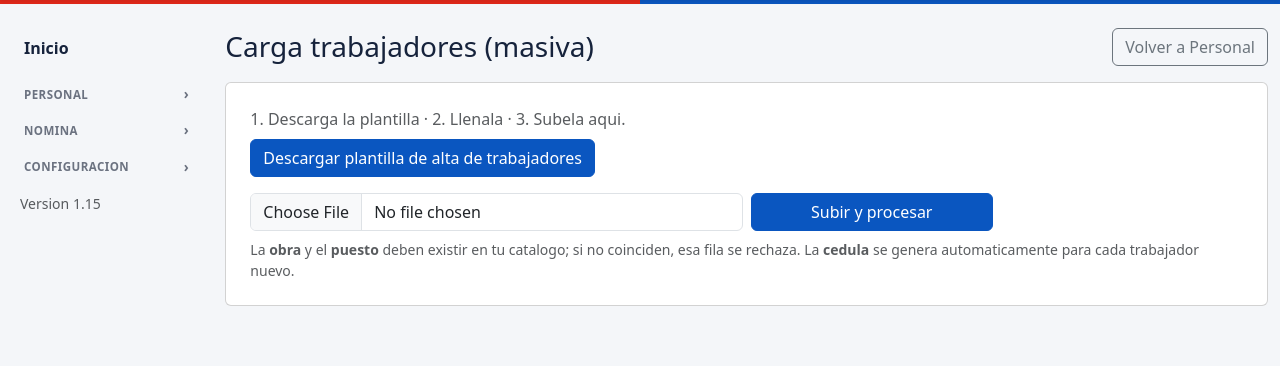
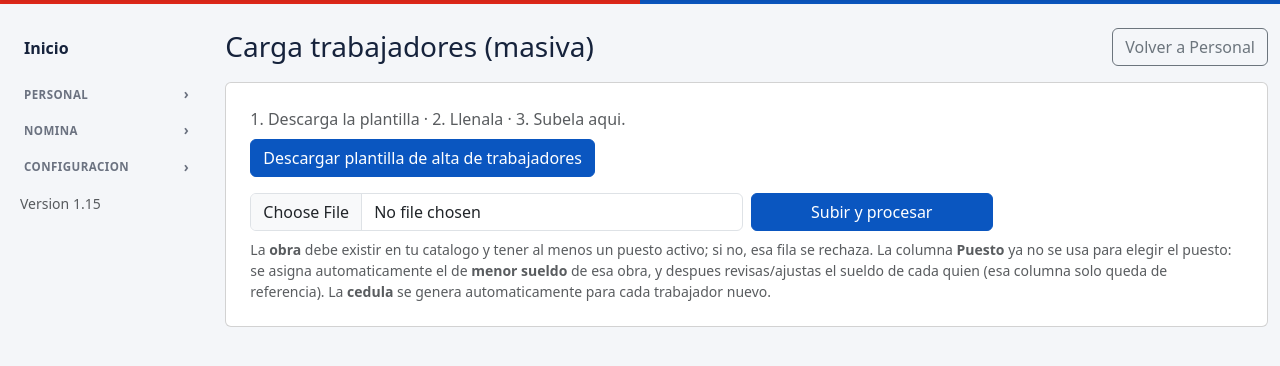
Before and after one commit to Poltech2024/poltech, a Flask app: page /personal/carga in a window 1280 px wide. Shown: the part 64-430 px from the top of the page. Run offline with Flask 3, Linux system fonts and the light colour scheme; the visitor is signed in with stand-in values (Sample User, id 1).

Commit message:
Carga masiva: la columna Puesto ya no se usa para elegir el puesto, ahora siempre se asigna el puesto activo de menor sueldo de la obra (para revisar y ajustar el sueldo despues). Se agrega un listado de los trabajadores creados con exito (cedula, obra, puesto y sueldo asignado) para facilitar esa revision. Se quita el menu desplegable dependiente de Puesto en la plantilla de Excel, ya que no aplica.

```diff
--- a/app.py
+++ b/app.py
@@ -113,13 +113,18 @@ def siguiente_cedula(db):
     return f"{letra}{num:03d}"
 
 
-def resolver_puesto(db, obra_nom, puesto_nom):
-    """Devuelve el id del puesto y el estado de su obra, coincidiendo con obra + categoria
-    del catalogo (solo puestos activos), o None si esa combinacion no existe."""
+def resolver_puesto(db, obra_nom):
+    """En la carga masiva, el texto de la columna Puesto ya no se usa para elegir
+    el puesto (queda solo de referencia): siempre se asigna el puesto activo de
+    menor sueldo semanal de la obra indicada, para revisar y ajustar el sueldo
+    de cada quien despues. Devuelve el puesto (id, nombre, sueldo, estado de la
+    obra) o None si la obra no existe o no tiene puestos activos."""
     return db.execute(
-        "SELECT p.id, o.estado FROM puestos p JOIN obras o ON o.id=p.obra_id "
-        "WHERE lower(o.nombre)=lower(?) AND lower(p.nombre)=lower(?) AND p.activo=1",
-        ((obra_nom or "").strip(), (puesto_nom or "").strip())).fetchone()
+        "SELECT p.id, p.nombre AS puesto, p.sueldo_semanal, o.estado FROM puestos p "
+        "JOIN obras o ON o.id=p.obra_id "
+        "WHERE lower(o.nombre)=lower(?) AND p.activo=1 "
+        "ORDER BY p.sueldo_semanal ASC LIMIT 1",
+        ((obra_nom or "").strip(),)).fetchone()
 
 
 ESTADOS = [
@@ -1789,9 +1794,9 @@ def personal_nuevo():
 # ---------------------------------------------------------------------------
 COLS_CARGA = ["NOMBRE(S)", "PRIMER APELLIDO", "SEGUNDO APELLIDO", "CURP", "RFC",
               "CP FISCAL", "NSS", "SEXO (H/M)", "FECHA NACIMIENTO (DD-MM-AAAA)",
-              "OBRA", "PUESTO", "FECHA ALTA (DD-MM-AAAA)", "SALARIO ALTA IMSS",
-              "INFONAVIT SEMANAL", "BANCO", "TIPO DE CUENTA", "NUMERO DE CUENTA",
-              "OBSERVACIONES"]
+              "OBRA", "PUESTO (referencia, no se usa)", "FECHA ALTA (DD-MM-AAAA)",
+              "SALARIO ALTA IMSS", "INFONAVIT SEMANAL", "BANCO", "TIPO DE CUENTA",
+              "NUMERO DE CUENTA", "OBSERVACIONES"]
 
 @app.route("/personal/plantilla")
 @login_required
@@ -1803,7 +1808,7 @@ def personal_plantilla():
     ws.append(COLS_CARGA)
     ws.append(["JUAN", "PEREZ", "LOPEZ", "PELJ800101HDFRPN09", "PELJ800101AB1",
                "54000", "12345678903", "H", "01-01-1980", "Torre Reforma",
-               "Soldador", "28-07-2026", "3000", "0", "BBVA Mexico",
+               "(no se usa)", "28-07-2026", "3000", "0", "BBVA Mexico",
                "CLABE interbancaria", "012180001234567890", ""])
     from openpyxl.styles import Font, PatternFill
     for c in ws[1]:
@@ -1814,10 +1819,9 @@ def personal_plantilla():
 
     # -----------------------------------------------------------------
     # Hoja oculta "Listas": aqui viven los valores de los menus desplegables
-    # (Sexo, Obra, Banco, Tipo de cuenta) y, para cada obra, la lista de sus
-    # puestos (para que el desplegable de Puesto dependa de la Obra elegida).
+    # (Sexo, Obra, Banco, Tipo de cuenta). El Puesto ya no tiene desplegable:
+    # queda de referencia y no se usa para elegir el puesto (ver personal_carga).
     # -----------------------------------------------------------------
-    from openpyxl.utils import get_column_letter
     from openpyxl.workbook.defined_name import DefinedName
     from openpyxl.worksheet.datavalidation import DataValidation
 
@@ -1828,13 +1832,11 @@ def personal_plantilla():
     def nombrar_rango(nombre, ref):
         wb.defined_names[nombre] = DefinedName(nombre, attr_text=ref)
 
-    # Columna A: nombre de la obra. Columna B: clave interna (para ubicar sus puestos).
+    # Columna A: nombre de la obra.
     for idx, o in enumerate(obras_l, start=1):
         lst.cell(row=idx, column=1, value=o["nombre"])
-        lst.cell(row=idx, column=2, value=f"OBRA_{o['id']}")
     if obras_l:
         nombrar_rango("ListaObras", f"Listas!$A$1:$A${len(obras_l)}")
-        nombrar_rango("MapaObraKey", f"Listas!$A$1:$B${len(obras_l)}")
 
     # Columna D: bancos. Columna E: tipo de cuenta.
     for idx, b in enumerate(BANCOS, start=1):
@@ -1844,21 +1846,6 @@ def personal_plantilla():
         lst.cell(row=idx, column=5, value=t)
     nombrar_rango("ListaTipoCuenta", f"Listas!$E$1:$E${len(TIPOS_CUENTA)}")
 
-    # A partir de la columna G, una columna por obra con sus puestos.
-    col = 7
-    for o in obras_l:
-        filas_puesto = db.execute(
-            "SELECT nombre FROM puestos WHERE obra_id=? AND activo=1 ORDER BY nombre",
-            (o["id"],)).fetchall()
-        nombres_puesto = [r["nombre"] for r in filas_puesto]
-        if not nombres_puesto:
-            continue
-        for r, pnom in enumerate(nombres_puesto, start=1):
-            lst.cell(row=r, column=col, value=pnom)
-        letra = get_column_letter(col)
-        nombrar_rango(f"OBRA_{o['id']}", f"Listas!${letra}$1:${letra}${len(nombres_puesto)}")
-        col += 1
-
     # -----------------------------------------------------------------
     # Menus desplegables en la hoja "Trabajadores"
     # -----------------------------------------------------------------
@@ -1876,13 +1863,6 @@ def personal_plantilla():
                                   error="Elige una obra de la lista (ya dada de alta en Obras).")
         ws.add_data_validation(dv_obra)
         dv_obra.add(f"J2:J{ultima_fila}")
-
-        # El Puesto depende de la Obra escrita en la misma fila (columna J).
-        dv_puesto = DataValidation(
-            type="list", formula1="INDIRECT(VLOOKUP($J2,MapaObraKey,2,0))",
-            allow_blank=True, showErrorMessage=False)
-        ws.add_data_validation(dv_puesto)
-        dv_puesto.add(f"K2:K{ultima_fila}")
 
     dv_banco = DataValidation(type="list", formula1="ListaBancos", allow_blank=True,
                               showErrorMessage=False)
@@ -1918,6 +1898,7 @@ def personal_carga():
         contratos_gen = 0
         errores = []
         duplicadas = []   # cuentas bancarias repetidas
+        creados_detalle = []   # para que revisen el sueldo de cada quien despues
 
         for i, fila in enumerate(ws.iter_rows(min_row=2, values_only=True), start=2):
             if fila is None or all(c is None or str(c).strip() == "" for c in fila):
@@ -1971,9 +1952,9 @@ def personal_carga():
                 errs.append("fecha de alta vacia")
             elif not fecha_valida(falta):
                 errs.append(f"fecha de alta '{falta}' no reconocida (usa DD-MM-AAAA)")
-            puesto = resolver_puesto(db, obra_nom, puesto_nom)
+            puesto = resolver_puesto(db, obra_nom)
             if not puesto:
-                errs.append(f"la obra/puesto '{txt(obra_nom)} / {txt(puesto_nom)}' no existe en el catalogo")
+                errs.append(f"la obra '{txt(obra_nom)}' no existe en el catalogo o no tiene puestos activos")
             # NSS duplicado
             if nss and db.execute("SELECT 1 FROM empleados WHERE nss=?", (nss,)).fetchone():
                 errs.append("ya existe un trabajador con ese NSS")
@@ -2004,6 +1985,10 @@ def personal_carga():
                  0, "", txt(obs), "Pendiente de carga"))
             emp_id = cur.lastrowid
             creados += 1
+            creados_detalle.append({
+                "cedula": cedula, "nombre": nombre_completo, "obra": txt(obra_nom),
+                "puesto": puesto["puesto"], "sueldo": puesto["sueldo_semanal"],
+            })
             try:
                 crear_contrato_para(db, emp_id, avisar_a=None)
                 contratos_gen += 1
@@ -2039,7 +2024,8 @@ def personal_carga():
                 "\n".join(duplicadas))
 
         resumen = {"creados": creados, "contratos": contratos_gen,
-                   "errores": errores, "duplicadas": duplicadas}
+                   "errores": errores, "duplicadas": duplicadas,
+                   "creados_detalle": creados_detalle}
         return render_template("personal_carga.html", resumen=resumen)
 
     return render_template("personal_carga.html", resumen=None)
--- a/templates/personal_carga.html
+++ b/templates/personal_carga.html
@@ -15,7 +15,9 @@
     <div class="col-md-3"><button class="btn btn-primary w-100">Subir y procesar</button></div>
   </form>
   <div class="form-text mt-2">
-    La <b>obra</b> y el <b>puesto</b> deben existir en tu catalogo; si no coinciden, esa fila se rechaza.
+    La <b>obra</b> debe existir en tu catalogo y tener al menos un puesto activo; si no, esa fila se rechaza.
+    La columna <b>Puesto</b> ya no se usa para elegir el puesto: se asigna automaticamente el de <b>menor
+    sueldo</b> de esa obra, y despues revisas/ajustas el sueldo de cada quien (esa columna solo queda de referencia).
     La <b>cedula</b> se genera automaticamente para cada trabajador nuevo.
   </div>
 </div>
@@ -26,6 +28,24 @@
   <p class="mb-2"><b>{{ resumen.creados }}</b> trabajadores creados.
     {% if resumen.contratos is defined %}<b>{{ resumen.contratos }}</b> contratos generados
     (revisalos en <a href="{{ url_for('contratos') }}">Contratos</a>).{% endif %}</p>
+
+  {% if resumen.creados_detalle %}
+  <div class="alert alert-info">
+    <b>Revisa el sueldo de estos {{ resumen.creados_detalle|length }} trabajadores</b>
+    (se les asigno el puesto de menor sueldo de su obra; ajustalo si no corresponde):
+    <table class="table table-sm table-white mb-0 mt-2">
+      <thead><tr><th>Cedula</th><th>Nombre</th><th>Obra</th><th>Puesto asignado</th><th class="text-end">Sueldo semanal</th></tr></thead>
+      <tbody>
+        {% for c in resumen.creados_detalle %}
+        <tr>
+          <td>{{ c.cedula }}</td><td>{{ c.nombre }}</td><td>{{ c.obra }}</td>
+          <td>{{ c.puesto }}</td><td class="text-end">{{ c.sueldo|money }}</td>
+        </tr>
+        {% endfor %}
+      </tbody>
+    </table>
+  </div>
+  {% endif %}
 
   {% if resumen.duplicadas %}
   <div class="alert alert-warning">
```
